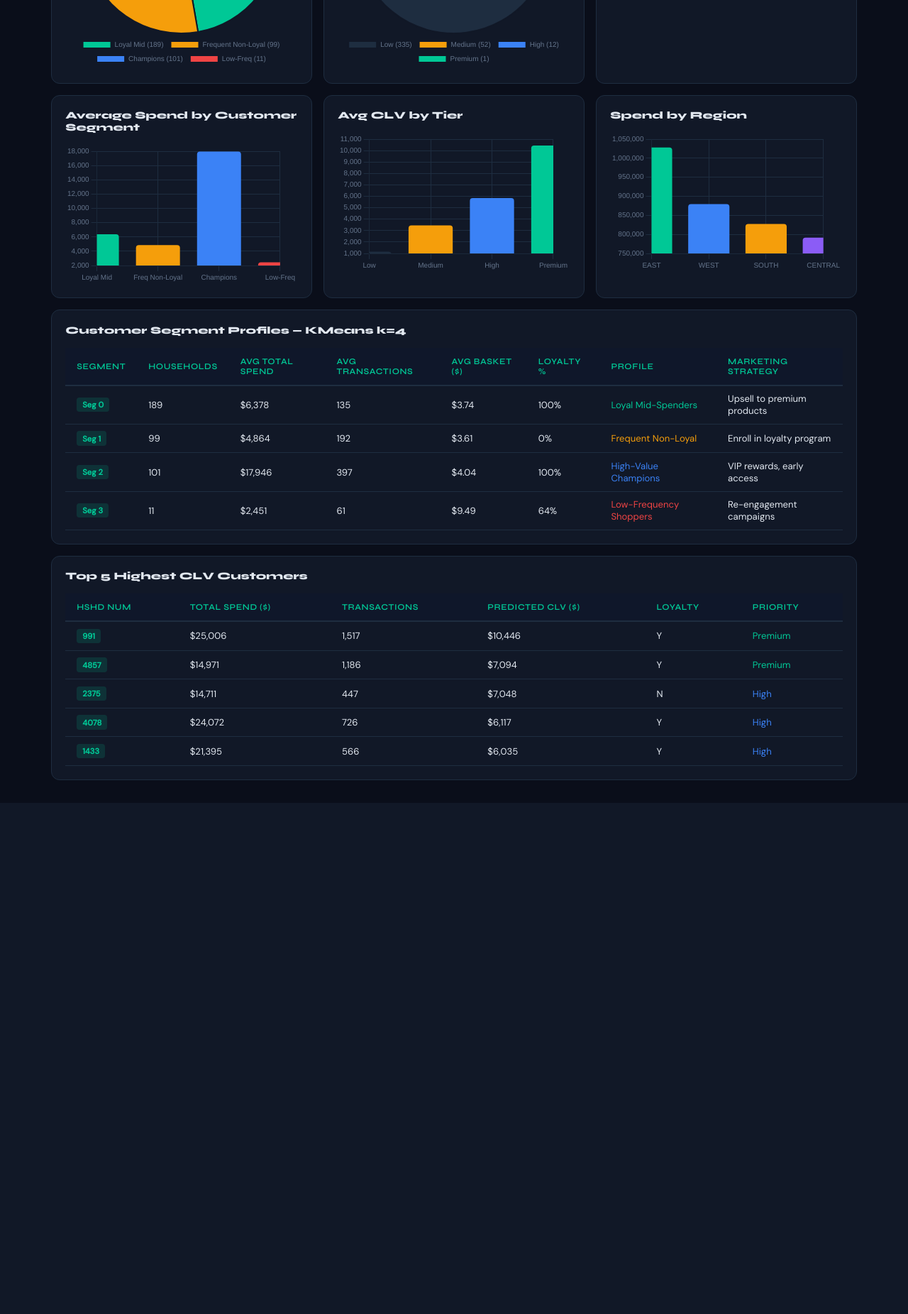
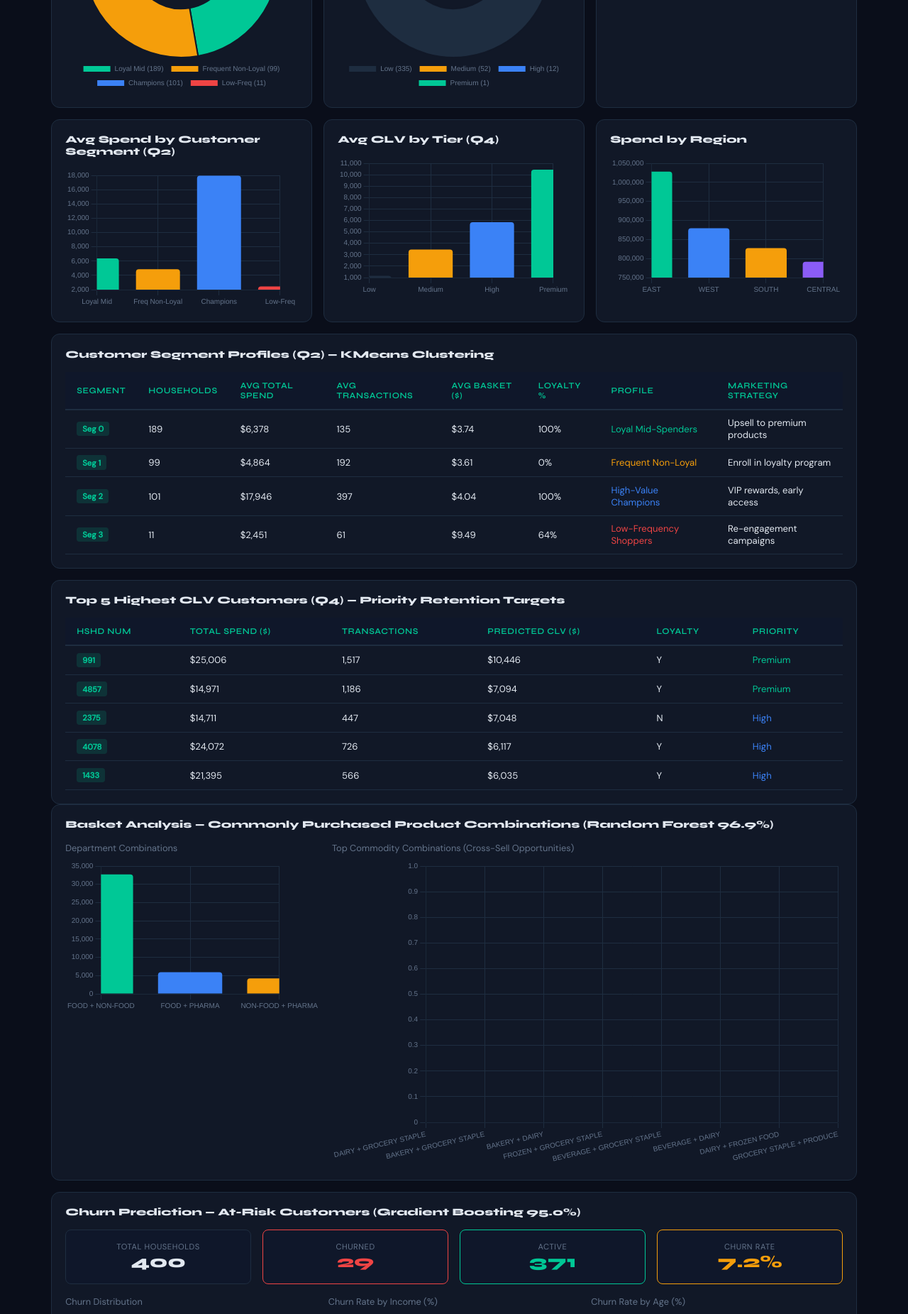
Before and after one commit to DakshithaPusala/KROGER, a Flask app: page /dashboard in a window 1280 px wide. Shown: the part 903-2754 px from the top of the page at 71% size. Before the commit the page ends 2034 px from the top, so only its background shows below. Run offline with Flask 3, Linux system fonts and the light colour scheme; data that the repository does not hold is empty.

Commit message:
Enhance dashboard with updated titles and new sections
Updated titles of various sections in the dashboard to include timeframes and specific metrics for better clarity. Added new sections for Basket Analysis and Churn Prediction with relevant charts.

```diff
--- a/templates/dashboard.html
+++ b/templates/dashboard.html
@@ -34,17 +34,17 @@
 <div style="display:grid;grid-template-columns:2fr 1fr 1fr;gap:1rem;margin-bottom:1rem;">
 
   <div style="background:#111827;border:1px solid #1e2d40;border-radius:12px;padding:1.2rem;">
-    <div style="font-family:'Syne',sans-serif;font-weight:700;font-size:0.9rem;margin-bottom:1rem;color:#e2e8f0;">Annual Spend Trend</div>
+    <div style="font-family:'Syne',sans-serif;font-weight:700;font-size:0.9rem;margin-bottom:1rem;color:#e2e8f0;">Annual Spend Trend (Q1 - Engagement Over Time)</div>
     <canvas id="spendTrendChart" height="160"></canvas>
   </div>
 
   <div style="background:#111827;border:1px solid #1e2d40;border-radius:12px;padding:1.2rem;">
-    <div style="font-family:'Syne',sans-serif;font-weight:700;font-size:0.9rem;margin-bottom:1rem;color:#e2e8f0;">Department Popularity Growth</div>
+    <div style="font-family:'Syne',sans-serif;font-weight:700;font-size:0.9rem;margin-bottom:1rem;color:#e2e8f0;">Department Growth 2018 to 2020</div>
     <canvas id="deptGrowthChart" height="160"></canvas>
   </div>
 
   <div style="background:#111827;border:1px solid #1e2d40;border-radius:12px;padding:1.2rem;">
-    <div style="font-family:'Syne',sans-serif;font-weight:700;font-size:0.9rem;margin-bottom:1rem;color:#e2e8f0;">Spend per Household: Loyalty vs Non-Member</div>
+    <div style="font-family:'Syne',sans-serif;font-weight:700;font-size:0.9rem;margin-bottom:1rem;color:#e2e8f0;">Loyalty vs Non-Loyalty Spend (Q3)</div>
     <canvas id="loyaltyCompareChart" height="160"></canvas>
   </div>
 
@@ -54,17 +54,17 @@
 <div style="display:grid;grid-template-columns:1fr 1fr 1fr;gap:1rem;margin-bottom:1rem;">
 
   <div style="background:#111827;border:1px solid #1e2d40;border-radius:12px;padding:1.2rem;">
-    <div style="font-family:'Syne',sans-serif;font-weight:700;font-size:0.9rem;margin-bottom:1rem;color:#e2e8f0;">Customer Segments</div>
+    <div style="font-family:'Syne',sans-serif;font-weight:700;font-size:0.9rem;margin-bottom:1rem;color:#e2e8f0;">Customer Segments (Q2 - KMeans k=4)</div>
     <canvas id="segmentChart" height="180"></canvas>
   </div>
 
   <div style="background:#111827;border:1px solid #1e2d40;border-radius:12px;padding:1.2rem;">
-    <div style="font-family:'Syne',sans-serif;font-weight:700;font-size:0.9rem;margin-bottom:1rem;color:#e2e8f0;">CLV Segment Distribution</div>
+    <div style="font-family:'Syne',sans-serif;font-weight:700;font-size:0.9rem;margin-bottom:1rem;color:#e2e8f0;">CLV Segment Distribution (Q4)</div>
     <canvas id="clvPieChart" height="180"></canvas>
   </div>
 
   <div style="background:#111827;border:1px solid #1e2d40;border-radius:12px;padding:1.2rem;">
-    <div style="font-family:'Syne',sans-serif;font-weight:700;font-size:0.9rem;margin-bottom:1rem;color:#e2e8f0;">Purchase Frequency by Membership</div>
+    <div style="font-family:'Syne',sans-serif;font-weight:700;font-size:0.9rem;margin-bottom:1rem;color:#e2e8f0;">Purchase Frequency by Loyalty (Q3)</div>
     <canvas id="freqChart" height="180"></canvas>
   </div>
 
@@ -74,12 +74,12 @@
 <div style="display:grid;grid-template-columns:1fr 1fr 1fr;gap:1rem;margin-bottom:1rem;">
 
   <div style="background:#111827;border:1px solid #1e2d40;border-radius:12px;padding:1.2rem;">
-    <div style="font-family:'Syne',sans-serif;font-weight:700;font-size:0.9rem;margin-bottom:1rem;color:#e2e8f0;">Average Spend by Customer Segment</div>
+    <div style="font-family:'Syne',sans-serif;font-weight:700;font-size:0.9rem;margin-bottom:1rem;color:#e2e8f0;">Avg Spend by Customer Segment (Q2)</div>
     <canvas id="segSpendChart" height="180"></canvas>
   </div>
 
   <div style="background:#111827;border:1px solid #1e2d40;border-radius:12px;padding:1.2rem;">
-    <div style="font-family:'Syne',sans-serif;font-weight:700;font-size:0.9rem;margin-bottom:1rem;color:#e2e8f0;">Avg CLV by Tier</div>
+    <div style="font-family:'Syne',sans-serif;font-weight:700;font-size:0.9rem;margin-bottom:1rem;color:#e2e8f0;">Avg CLV by Tier (Q4)</div>
     <canvas id="clvBarChart" height="180"></canvas>
   </div>
 
@@ -92,7 +92,7 @@
 
 <!-- ROW 4: Segment Table -->
 <div style="background:#111827;border:1px solid #1e2d40;border-radius:12px;padding:1.2rem;margin-bottom:1rem;">
-  <div style="font-family:'Syne',sans-serif;font-weight:700;font-size:0.9rem;margin-bottom:1rem;color:#e2e8f0;">Customer Segment Profiles — KMeans k=4</div>
+  <div style="font-family:'Syne',sans-serif;font-weight:700;font-size:0.9rem;margin-bottom:1rem;color:#e2e8f0;">Customer Segment Profiles (Q2) — KMeans Clustering</div>
   <div class="table-wrap">
   <table>
     <thead>
@@ -139,7 +139,7 @@
 
 <!-- ROW 5: Top CLV Customers -->
 <div style="background:#111827;border:1px solid #1e2d40;border-radius:12px;padding:1.2rem;">
-  <div style="font-family:'Syne',sans-serif;font-weight:700;font-size:0.9rem;margin-bottom:1rem;color:#e2e8f0;">Top 5 Highest CLV Customers</div>
+  <div style="font-family:'Syne',sans-serif;font-weight:700;font-size:0.9rem;margin-bottom:1rem;color:#e2e8f0;">Top 5 Highest CLV Customers (Q4) — Priority Retention Targets</div>
   <div class="table-wrap">
   <table>
     <thead>
@@ -160,6 +160,63 @@
       <tr><td><span class="badge">1433</span></td><td>$21,395</td><td>566</td><td>$6,035</td><td>Y</td><td style="color:#3b82f6;">High</td></tr>
     </tbody>
   </table>
+  </div>
+</div>
+
+
+<!-- BASKET ANALYSIS -->
+<div style="background:#111827;border:1px solid #1e2d40;border-radius:12px;padding:1.2rem;margin-bottom:1rem;">
+  <div style="font-family:'Syne',sans-serif;font-weight:700;font-size:0.9rem;margin-bottom:1rem;color:#e2e8f0;">Basket Analysis — Commonly Purchased Product Combinations (Random Forest 96.9%)</div>
+  <div style="display:grid;grid-template-columns:1fr 2fr;gap:1rem;">
+    <div>
+      <div style="font-size:0.8rem;color:#64748b;margin-bottom:0.5rem;">Department Combinations</div>
+      <canvas id="deptPairChart" height="180"></canvas>
+    </div>
+    <div>
+      <div style="font-size:0.8rem;color:#64748b;margin-bottom:0.5rem;">Top Commodity Combinations (Cross-Sell Opportunities)</div>
+      <canvas id="commPairChart" height="180"></canvas>
+    </div>
+  </div>
+</div>
+
+<!-- CHURN PREDICTION -->
+<div style="background:#111827;border:1px solid #1e2d40;border-radius:12px;padding:1.2rem;margin-bottom:1rem;">
+  <div style="font-family:'Syne',sans-serif;font-weight:700;font-size:0.9rem;margin-bottom:1rem;color:#e2e8f0;">Churn Prediction — At-Risk Customers (Gradient Boosting 95.0%)</div>
+  <div style="display:grid;grid-template-columns:repeat(4,1fr);gap:1rem;margin-bottom:1rem;">
+    <div style="background:#0f172a;border-radius:8px;padding:1rem;text-align:center;border:1px solid #1e2d40;">
+      <div style="font-size:0.7rem;color:#64748b;text-transform:uppercase;letter-spacing:0.05em;">Total Households</div>
+      <div style="font-family:'Syne',sans-serif;font-size:1.5rem;font-weight:800;color:#e2e8f0;">400</div>
+    </div>
+    <div style="background:#0f172a;border-radius:8px;padding:1rem;text-align:center;border:1px solid #ef4444;">
+      <div style="font-size:0.7rem;color:#64748b;text-transform:uppercase;letter-spacing:0.05em;">Churned</div>
+      <div style="font-family:'Syne',sans-serif;font-size:1.5rem;font-weight:800;color:#ef4444;">29</div>
+    </div>
+    <div style="background:#0f172a;border-radius:8px;padding:1rem;text-align:center;border:1px solid #00c896;">
+      <div style="font-size:0.7rem;color:#64748b;text-transform:uppercase;letter-spacing:0.05em;">Active</div>
+      <div style="font-family:'Syne',sans-serif;font-size:1.5rem;font-weight:800;color:#00c896;">371</div>
+    </div>
+    <div style="background:#0f172a;border-radius:8px;padding:1rem;text-align:center;border:1px solid #f59e0b;">
+      <div style="font-size:0.7rem;color:#64748b;text-transform:uppercase;letter-spacing:0.05em;">Churn Rate</div>
+      <div style="font-family:'Syne',sans-serif;font-size:1.5rem;font-weight:800;color:#f59e0b;">7.2%</div>
+    </div>
+  </div>
+  <div style="display:grid;grid-template-columns:1fr 1fr 1fr;gap:1rem;">
+    <div>
+      <div style="font-size:0.8rem;color:#64748b;margin-bottom:0.5rem;">Churn Distribution</div>
+      <canvas id="churnPieChart" height="200"></canvas>
+    </div>
+    <div>
+      <div style="font-size:0.8rem;color:#64748b;margin-bottom:0.5rem;">Churn Rate by Income (%)</div>
+      <canvas id="churnIncomeChart" height="200"></canvas>
+    </div>
+    <div>
+      <div style="font-size:0.8rem;color:#64748b;margin-bottom:0.5rem;">Churn Rate by Age (%)</div>
+      <canvas id="churnAgeChart" height="200"></canvas>
+    </div>
+  </div>
+  <div style="margin-top:1rem;">
+    <div style="font-size:0.8rem;color:#64748b;margin-bottom:0.5rem;">Gradient Boosting Feature Importance (%)</div>
+    <canvas id="gbFeatureChart" height="120"></canvas>
   </div>
 </div>
 
@@ -264,5 +321,61 @@ new Chart(document.getElementById('regionChart'), {
   },
   options: cd
 });
+
+// Basket Analysis Charts
+new Chart(document.getElementById('deptPairChart'), {
+  type: 'bar',
+  data: {
+    labels: ['FOOD + NON-FOOD', 'FOOD + PHARMA', 'NON-FOOD + PHARMA'],
+    datasets: [{ data: [32738, 5922, 4244], backgroundColor: ['#00c896','#3b82f6','#f59e0b'], borderRadius: 4 }]
+  },
+  options: cd
+});
+
+new Chart(document.getElementById('commPairChart'), {
+  type: 'bar',
+  data: {
+    labels: ['DAIRY + GROCERY STAPLE','BAKERY + GROCERY STAPLE','BAKERY + DAIRY','FROZEN + GROCERY STAPLE','BEVERAGE + GROCERY STAPLE','BEVERAGE + DAIRY','DAIRY + FROZEN FOOD','GROCERY STAPLE + PRODUCE'],
+    datasets: [{ data: [24252,17915,17541,16562,16538,15094,13751,12721], backgroundColor: '#3b82f6', borderRadius: 4 }]
+  },
+  options: { ...cd, indexAxis: 'y' }
+});
+
+// Churn Prediction Charts
+new Chart(document.getElementById('churnPieChart'), {
+  type: 'doughnut',
+  data: {
+    labels: ['Active (371)', 'Churned (29)'],
+    datasets: [{ data: [371, 29], backgroundColor: ['#00c896','#ef4444'], borderColor: '#111827', borderWidth: 2 }]
+  },
+  options: { plugins: { legend: { labels: { color:'#64748b', font:{size:10} }, position:'bottom' } } }
+});
+
+new Chart(document.getElementById('churnIncomeChart'), {
+  type: 'bar',
+  data: {
+    labels: ['150K+','75-99K','100-150K','50-74K','35-49K','Under 35K'],
+    datasets: [{ data: [14.7,9.8,9.3,6.0,6.2,1.7], backgroundColor: ['#ef4444','#f97316','#f59e0b','#3b82f6','#3b82f6','#00c896'], borderRadius: 4 }]
+  },
+  options: cd
+});
+
+new Chart(document.getElementById('churnAgeChart'), {
+  type: 'bar',
+  data: {
+    labels: ['19-24','45-54','25-34','55-64','35-44','65-74','75+'],
+    datasets: [{ data: [25.0,11.6,7.1,7.1,5.9,5.7,0.0], backgroundColor: ['#ef4444','#f97316','#f59e0b','#f59e0b','#3b82f6','#3b82f6','#00c896'], borderRadius: 4 }]
+  },
+  options: cd
+});
+
+new Chart(document.getElementById('gbFeatureChart'), {
+  type: 'bar',
+  data: {
+    labels: ['Recency','Tenure','Total Spend','Txn Count','Age','Avg Spend','Income','Loyalty','Children'],
+    datasets: [{ data: [72.68,9.19,7.41,5.02,3.03,1.33,1.33,0.01,0.0], backgroundColor: ['#ef4444','#f59e0b','#3b82f6','#00c896','#8b5cf6','#06b6d4','#84cc16','#f97316','#64748b'], borderRadius: 4 }]
+  },
+  options: { ...cd, indexAxis: 'y' }
+});
 </script>
 {% endblock %}
```
